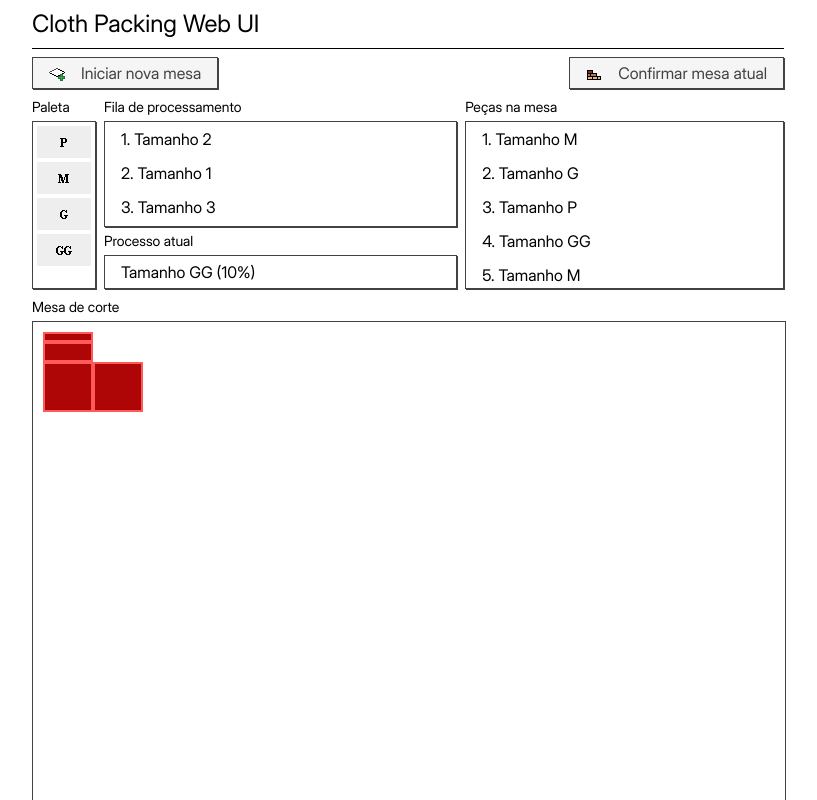
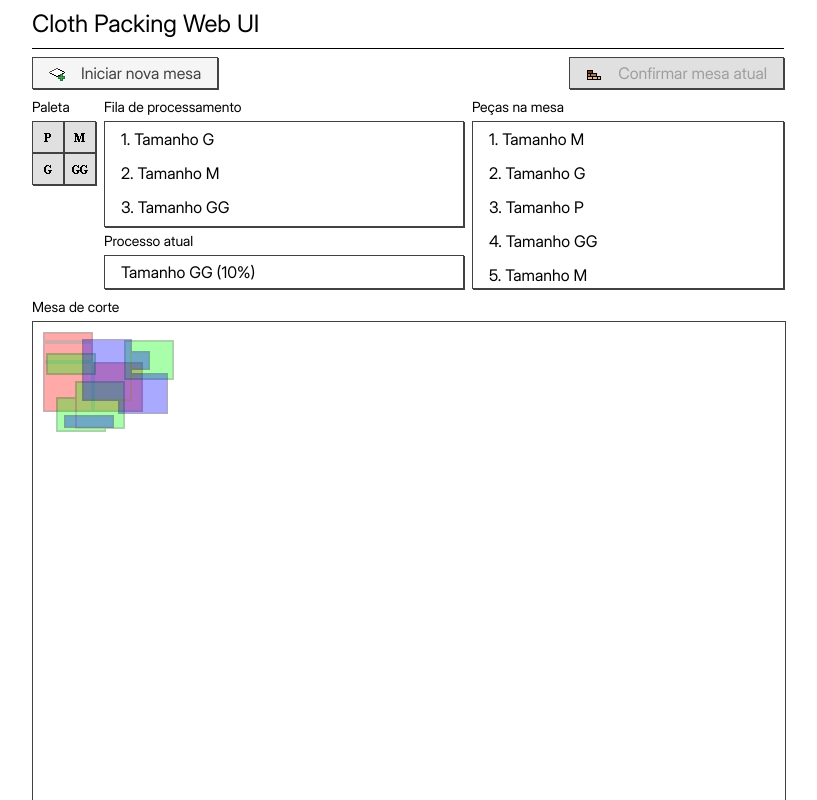
Before and after one commit to lucas-bortoli/clothing-packing-web-ui, a Preact app: page / in a window 1280 px wide. Shown: the whole page, without its empty margins (232-1049 px from the left). Built offline with nearby package versions, Linux system fonts and the light colour scheme.

Commit message:
Implementar controles e múltiplas camadas

```diff
--- a/package.json
+++ b/package.json
@@ -15,6 +15,8 @@
     "@preact/preset-vite": "^2.9.1",
     "autoprefixer": "^10.4.20",
     "postcss": "^8.4.47",
+    "prettier": "^3.3.3",
+    "prettier-plugin-tailwindcss": "^0.6.8",
     "tailwindcss": "^3.4.14",
     "typescript": "~5.6.2",
     "vite": "^5.4.9"
--- a/src/ApiClient.ts
+++ b/src/ApiClient.ts
@@ -1,6 +1,16 @@
 const BASE_URL = `${location.protocol}//${location.hostname}:8000`;
 
 export type ShirtSize = "P" | "M" | "G" | "GG";
+
+export interface Rect {
+  /** Identificador de qual peça este retângulo pertence */
+  clothingId: string;
+
+  x: number;
+  y: number;
+  width: number;
+  height: number;
+}
 
 export interface TableState {
   /** ID do pedido/mesa */
@@ -9,16 +19,14 @@ export interface TableState {
   width: number;
   height: number;
 
-  /** Lista de todos os retângulos dispostos na mesa */
-  rects: {
-    /** Identificador de qual peça este retângulo pertence */
-    clothingId: string;
+  /** Lista de todos os retângulos dispostos na mesa pelo algoritmo Max Rects */
+  maxRects: Rect[];
 
-    x: number;
-    y: number;
-    width: number;
-    height: number;
-  }[];
+  /** Lista de todos os retângulos dispostos na mesa pelo algoritmo Skyline */
+  skyline: Rect[];
+
+  /** Lista de todos os retângulos dispostos na mesa pelo algoritmo Guillotine */
+  guillotine: Rect[];
 }
 
 export const table = {
--- a/src/Components/Icon.tsx
+++ b/src/Components/Icon.tsx
@@ -65,7 +65,7 @@ interface IconProps extends JSX.HTMLAttributes<HTMLImageElement> {
 
 export default function Icon(props: IconProps) {
   const size = props.size ?? 16;
-
+  const style = (props.style ?? {}) as object;
   return (
     <img
       {...props}
@@ -75,6 +75,7 @@ export default function Icon(props: IconProps) {
       style={{
         fontSize: `${size}px`,
         height: `${size}px`,
+        ...style,
       }}
     />
   );
--- a/src/Utils/Color.ts
+++ b/src/Utils/Color.ts
@@ -29,7 +29,11 @@ export default class Color {
   }
 
   // Method to convert HSL to RGB
-  private static hslToRgb(h: number, s: number, l: number): { r: number, g: number, b: number } {
+  private static hslToRgb(
+    h: number,
+    s: number,
+    l: number
+  ): { r: number; g: number; b: number } {
     h /= 360;
     s /= 100;
     l /= 100;
@@ -63,14 +67,14 @@ export default class Color {
   }
 
   // Method to convert the Color instance to CSS format
-  toCss(format: 'rgb' | 'rgba' | 'hsl' | 'hsla'): string {
-    if (format === 'rgb') {
+  toCss(format: "rgb" | "rgba" | "hsl" | "hsla"): string {
+    if (format === "rgb") {
       return `rgb(${this.r}, ${this.g}, ${this.b})`;
-    } else if (format === 'rgba') {
+    } else if (format === "rgba") {
       return `rgba(${this.r}, ${this.g}, ${this.b}, ${this.a})`;
-    } else if (format === 'hsl' || format === 'hsla') {
+    } else if (format === "hsl" || format === "hsla") {
       const { h, s, l } = Color.rgbToHsl(this.r, this.g, this.b);
-      if (format === 'hsl') {
+      if (format === "hsl") {
         return `hsl(${h}, ${s}%, ${l}%)`;
       } else {
         return `hsla(${h}, ${s}%, ${l}%, ${this.a})`;
@@ -87,16 +91,23 @@ export default class Color {
     const b = color.b / 255;
 
     // Apply the gamma correction to convert sRGB to linear RGB
-    const rLinear = r <= 0.03928 ? r / 12.92 : Math.pow((r + 0.055) / 1.055, 2.4);
-    const gLinear = g <= 0.03928 ? g / 12.92 : Math.pow((g + 0.055) / 1.055, 2.4);
-    const bLinear = b <= 0.03928 ? b / 12.92 : Math.pow((b + 0.055) / 1.055, 2.4);
+    const rLinear =
+      r <= 0.03928 ? r / 12.92 : Math.pow((r + 0.055) / 1.055, 2.4);
+    const gLinear =
+      g <= 0.03928 ? g / 12.92 : Math.pow((g + 0.055) / 1.055, 2.4);
+    const bLinear =
+      b <= 0.03928 ? b / 12.92 : Math.pow((b + 0.055) / 1.055, 2.4);
 
     // Calculate the relative luminance
     return 0.2126 * rLinear + 0.7152 * gLinear + 0.0722 * bLinear;
   }
 
   // Method to convert RGB to HSL
-  private static rgbToHsl(r: number, g: number, b: number): { h: number, s: number, l: number } {
+  private static rgbToHsl(
+    r: number,
+    g: number,
+    b: number
+  ): { h: number; s: number; l: number } {
     r /= 255;
     g /= 255;
     b /= 255;
@@ -113,10 +124,18 @@ export default class Color {
       s = l > 0.5 ? d / (2 - max - min) : d / (max + min);
 
       switch (max) {
-        case r: h = (g - b) / d + (g < b ? 6 : 0); break;
-        case g: h = (b - r) / d + 2; break;
-        case b: h = (r - g) / d + 4; break;
-        default: h = 0; break;
+        case r:
+          h = (g - b) / d + (g < b ? 6 : 0);
+          break;
+        case g:
+          h = (b - r) / d + 2;
+          break;
+        case b:
+          h = (r - g) / d + 4;
+          break;
+        default:
+          h = 0;
+          break;
       }
 
       h /= 6;
@@ -127,6 +146,46 @@ export default class Color {
       s: Math.round(s * 100),
       l: Math.round(l * 100),
     };
+  }
+
+  // Method to adjust brightness
+  adjustBrightness(factor: number): Color {
+    const r = Math.min(255, Math.max(0, this.r * factor));
+    const g = Math.min(255, Math.max(0, this.g * factor));
+    const b = Math.min(255, Math.max(0, this.b * factor));
+    return new Color(r, g, b, this.a);
+  }
+
+  // Method to adjust contrast
+  adjustContrast(scale: number): Color {
+    const midpoint = 128;
+    const r = Math.min(
+      255,
+      Math.max(0, (this.r - midpoint) * scale + midpoint)
+    );
+    const g = Math.min(
+      255,
+      Math.max(0, (this.g - midpoint) * scale + midpoint)
+    );
+    const b = Math.min(
+      255,
+      Math.max(0, (this.b - midpoint) * scale + midpoint)
+    );
+    return new Color(r, g, b, this.a);
+  }
+
+  // Method to adjust hue
+  adjustHue(degrees: number): Color {
+    const { h, s, l } = Color.rgbToHsl(this.r, this.g, this.b);
+    const newHue = (h + degrees) % 360;
+    return Color.fromHsl(newHue, s, l);
+  }
+
+  // Method to adjust luminance
+  adjustLuminance(targetLuminance: number): Color {
+    const { l } = Color.rgbToHsl(this.r, this.g, this.b);
+    const scale = targetLuminance / l;
+    return this.adjustBrightness(scale);
   }
 }
 
@@ -143,14 +202,16 @@ export function generateRandomPastelColor(key: string): Color {
   const hash = hashStringToNumber(key);
 
   // Use the hash to generate random RGB values between 128 and 255 for pastel colors
-  const r = 128 + (hash & 0xFF) % 128;
-  const g = 128 + ((hash >> 8) & 0xFF) % 128;
-  const b = 128 + ((hash >> 16) & 0xFF) % 128;
+  const r = 128 + ((hash & 0xff) % 128);
+  const g = 128 + (((hash >> 8) & 0xff) % 128);
+  const b = 128 + (((hash >> 16) & 0xff) % 128);
 
   return Color.fromRgb(r, g, b);
 }
 
-export function determineTextColorFromBackground(backgroundColor: Color): "light-text" | "dark-text" {
+export function determineTextColorFromBackground(
+  backgroundColor: Color
+): "light-text" | "dark-text" {
   // Calculate the relative luminance of the background color
   const luminance = backgroundColor.calculateLuminance(backgroundColor);
 
--- a/src/main.tsx
+++ b/src/main.tsx
@@ -1,89 +1,144 @@
 import { render } from "preact";
+import { useState } from "preact/hooks";
+import { Rect, ShirtSize } from "./ApiClient";
+import Button, { IconButton } from "./Components/Button";
+import Icon from "./Components/Icon";
 import "./index.css";
-import Button, { IconButton } from "./Components/Button";
-import Checkbox from "./Components/Checkbox";
-import Icon from "./Components/Icon";
-import { useState } from "preact/hooks";
-import doSwitch from "./Utils/SwitchExpression";
+import Color from "./Utils/Color";
+import Run from "./Utils/Run";
+import * as apiClient from "./ApiClient";
 
-enum ShirtSize {
-  P,
-  M,
-  G,
-  GG,
-}
+const ShirtSizes = [
+  { iconName: "SizeP", size: "P" satisfies ShirtSize },
+  { iconName: "SizeM", size: "M" satisfies ShirtSize },
+  { iconName: "SizeG", size: "G" satisfies ShirtSize },
+  { iconName: "SizeGG", size: "GG" satisfies ShirtSize },
+] as const;
 
-interface Rect {
-  x: number;
-  y: number;
-  width: number;
-  height: number;
+enum Algorithm {
+  MaxRects,
+  Skyline,
+  Guillotine,
 }
 
 function App() {
-  const [processQueue, setProcessQueue] = useState<ShirtSize[]>([
-    ShirtSize.G,
-    ShirtSize.M,
-    ShirtSize.GG,
-    ShirtSize.P,
+  const [processQueue, setProcessQueue] = useState<ShirtSize[]>(["G", "M", "GG", "P"]);
+
+  const [rectsMaxRects, setRectsMaxRects] = useState<Rect[]>([
+    { clothingId: "a", x: 10, y: 10, width: 50, height: 10 },
+    { clothingId: "a", x: 10, y: 20, width: 50, height: 20 },
+    { clothingId: "a", x: 10, y: 40, width: 50, height: 50 },
+    { clothingId: "a", x: 60, y: 40, width: 50, height: 50 },
   ]);
 
-  const [rects, setRects] = useState<Rect[]>([
-    { x: 10, y: 10, width: 50, height: 10 },
-    { x: 10, y: 20, width: 50, height: 20 },
-    { x: 10, y: 40, width: 50, height: 50 },
-    { x: 60, y: 40, width: 50, height: 50 },
+  const [rectsSkyline, setRectsSkyline] = useState<Rect[]>([
+    { clothingId: "a", x: 23, y: 75, width: 50, height: 35 },
+    { clothingId: "a", x: 91, y: 18, width: 50, height: 40 },
+    { clothingId: "a", x: 42, y: 59, width: 50, height: 48 },
+    { clothingId: "a", x: 13, y: 31, width: 50, height: 22 },
   ]);
 
+  const [rectsGuillotine, setRectsGuillotine] = useState<Rect[]>([
+    { clothingId: "a", x: 67, y: 29, width: 50, height: 19 },
+    { clothingId: "a", x: 85, y: 51, width: 50, height: 41 },
+    { clothingId: "a", x: 31, y: 93, width: 50, height: 13 },
+    { clothingId: "a", x: 49, y: 17, width: 50, height: 62 },
+  ]);
+
+  const [visibleAlgos, setVisibleAlgos] = useState<Set<Algorithm>>(
+    new Set([Algorithm.Guillotine, Algorithm.MaxRects, Algorithm.Skyline]),
+  );
+
+  const [currentOrder, setCurrentOrder] = useState<string | null>(null);
+  const [isMutationPending, setIsMutationPending] = useState(false);
+  async function refreshTableStatus() {
+    const state = await apiClient.table.getState(currentOrder!);
+    setRectsGuillotine(state.guillotine);
+    setRectsMaxRects(state.maxRects);
+    setRectsSkyline(state.skyline);
+  }
+
+  const areControlsDisabled = currentOrder === null || isMutationPending;
+
   return (
-    <div class="w-full h-full max-w-screen-md mx-auto flex flex-col gap-2 p-2 select-none">
+    <div class="mx-auto flex h-full w-full max-w-screen-md select-none flex-col gap-2 p-2">
       <h1 class="text-2xl">Cloth Packing Web UI</h1>
       <hr />
-      <div class="justify-between flex gap-1">
-        <Button>
+      <div class="flex justify-between gap-1">
+        <Button disabled={currentOrder !== null} onClick={() => setCurrentOrder("TODO")}>
           <Icon name="NewLayer" />
           Iniciar nova mesa
         </Button>
-        <Button>
+        <Button disabled={areControlsDisabled} onClick={() => setCurrentOrder(null)}>
           <Icon name="Build" />
           Confirmar mesa atual
         </Button>
       </div>
-      <div class="flex gap-2 h-48">
-        <div class="flex flex-col gap-1 h-full w-16">
+      <div class="flex h-48 gap-2">
+        <div class="flex h-full w-16 flex-col gap-1">
           <label class="text-sm">Paleta</label>
-          <section class="border border-grey-800 shadow-pixel grow overflow-y-scroll p-1">
-            {(["SizeP", "SizeM", "SizeG", "SizeGG"] as const).map((size, i) => {
+          <section class="inline-grid grid-cols-2 grid-rows-2">
+            {ShirtSizes.map((size, i) => {
               return (
-                <div
+                <IconButton
                   key={i}
-                  class="w-full h-8 mb-1 bg-grey-200 active:bg-grey-400 hover:bg-grey-200 cursor-grab border-grey-200 hover:border-grey-800 border inline-flex justify-center items-center"
-                >
-                  <Icon name={size} />
-                </div>
+                  iconName={size.iconName}
+                  disabled={areControlsDisabled}
+                  class="w-full"
+                  onClick={function addIt() {
+                    setProcessQueue([...processQueue, size.size]);
+                  }}
+                />
               );
             })}
           </section>
         </div>
-        <div class="flex flex-col gap-1 h-full grow">
+        <div class="flex h-full grow flex-col gap-1">
           <label class="text-sm">Fila de processamento</label>
-          <section class="border border-grey-800 shadow-pixel grow overflow-y-scroll">
+          <section class="grow overflow-y-scroll border border-grey-800 shadow-pixel">
             {processQueue.map((size, i) => {
               return (
-                <div
-                  key={i}
-                  class="px-4 py-1 hover:bg-grey-200 flex gap-2 items-center group"
-                >
+                <div key={i} class="group flex items-center gap-2 px-4 py-1 hover:bg-grey-200">
                   <span class="grow">
                     {i + 1}. Tamanho {size}
                   </span>
                   <div class="invisible group-hover:visible">
-                    <IconButton iconName="ArrowUp" buttonSize="small" />
-                    <IconButton iconName="ArrowDown" buttonSize="small" />
+                    <IconButton
+                      iconName="ArrowUp"
+                      buttonSize="small"
+                      disabled={areControlsDisabled}
+                      onClick={function moveUp() {
+                        if (i === 0) return;
+                        const newArr = processQueue.slice();
+                        const a = newArr[i];
+                        const b = newArr[i - 1];
+                        newArr[i] = b;
+                        newArr[i - 1] = a;
+                        setProcessQueue(newArr);
+                      }}
+                    />
+                    <IconButton
+                      iconName="ArrowDown"
+                      buttonSize="small"
+                      disabled={areControlsDisabled}
+                      onClick={function moveDown() {
+                        if (i === processQueue.length - 1) return;
+                        const newArr = processQueue.slice();
+                        const a = newArr[i];
+                        const b = newArr[i + 1];
+                        newArr[i] = b;
+                        newArr[i + 1] = a;
+                        setProcessQueue(newArr);
+                      }}
+                    />
                     <IconButton
                       iconName="Delete"
                       buttonSize="small"
                       class="ml-1"
+                      disabled={areControlsDisabled}
+                      onClick={function deleteIt() {
+                        setProcessQueue((qs) => qs.filter((_, j) => j !== i));
+                      }}
                     />
                   </div>
                 </div>
@@ -91,56 +146,133 @@ function App() {
             })}
           </section>
           <label class="text-sm">Processo atual</label>
-          <section class="border border-grey-800 shadow-pixel ">
-            <div class="px-4 py-1 hover:bg-grey-200 flex gap-2 items-center group">
+          <section class="border border-grey-800 shadow-pixel">
+            <div class="group flex items-center gap-2 px-4 py-1 hover:bg-grey-200">
               <span class="grow">Tamanho GG (10%)</span>
             </div>
           </section>
         </div>
-        <div class="flex flex-col gap-1 h-full grow">
+        <div class="flex h-full grow flex-col gap-1">
           <label class="text-sm">Peças na mesa</label>
-          <section class="border border-grey-800 shadow-pixel grow overflow-y-scroll">
-            {(["M", "G", "P", "GG", "M", "P", "M", "M", "G"] as const).map(
-              (size, i) => {
+          <section class="grow overflow-y-scroll border border-grey-800 shadow-pixel">
+            {(["M", "G", "P", "GG", "M", "P", "M", "M", "G"] as const).map((size, i) => {
               return (
-                  <div
-                    key={i}
-                    class="px-4 py-1 hover:bg-grey-200 flex gap-2 items-center group"
-                  >
+                <div key={i} class="group flex items-center gap-2 px-4 py-1 hover:bg-grey-200">
                   <span class="grow">
                     {i + 1}. Tamanho {size}
                   </span>
                   <div class="invisible group-hover:visible">
-                      <IconButton
-                        iconName="Delete"
-                        buttonSize="small"
-                        class="ml-1"
-                      />
+                    <IconButton iconName="Delete" buttonSize="small" class="ml-1" />
                   </div>
                 </div>
               );
-              }
-            )}
+            })}
           </section>
         </div>
       </div>
+      {Run(() => {
+        const algos = [
+          {
+            algo: Algorithm.MaxRects,
+            rects: rectsMaxRects,
+            algoName: "Max Rects",
+            friendlyColor: [255, 0, 0],
+          },
+          {
+            algo: Algorithm.Skyline,
+            rects: rectsSkyline,
+            algoName: "Skyline",
+            friendlyColor: [0, 255, 0],
+          },
+          {
+            algo: Algorithm.Guillotine,
+            rects: rectsGuillotine,
+            algoName: "Guillotine",
+            friendlyColor: [0, 0, 255],
+          },
+        ] as const;
+
+        return (
           <div class="flex flex-col gap-1">
             <label class="text-sm">Mesa de corte</label>
-        <main class="box-content border border-grey-800 w-full aspect-[3/2] relative overflow-clip">
-          {rects.map((rect, i) => (
+            <div class="relative box-content aspect-[3/2] w-full border border-grey-800">
+              {algos.map((algo) => {
+                if (!visibleAlgos.has(algo.algo)) return;
+
+                return (
+                  <main
+                    key={algo.algoName}
+                    class="absolute left-0 top-0 h-full w-full overflow-clip"
+                    style={{ opacity: 1 / visibleAlgos.size }}
+                  >
+                    {algo.rects.map((rect, i) => (
                       <div
                         key={i}
-              class="bg-rustic-red-800 absolute border-2 border-rustic-red-400"
+                        class="absolute border-2 border-rustic-red-400"
                         style={{
                           width: rect.width,
                           height: rect.height,
                           top: rect.y,
                           left: rect.x,
+                          backgroundColor: Color.fromRgb(
+                            algo.friendlyColor[0],
+                            algo.friendlyColor[1],
+                            algo.friendlyColor[2],
+                          ).toCss("hsl"),
+                          borderColor: Color.fromRgb(
+                            algo.friendlyColor[0],
+                            algo.friendlyColor[1],
+                            algo.friendlyColor[2],
+                          )
+                            .adjustBrightness(0.5)
+                            .toCss("hsl"),
                         }}
                       />
                     ))}
                   </main>
+                );
+              })}
             </div>
+            <footer class="flex gap-1">
+              {algos.map((algo) => {
+                function toggle() {
+                  setVisibleAlgos((v) => {
+                    if (v.has(algo.algo) && v.size > 1) {
+                      v.delete(algo.algo);
+                    } else {
+                      v.add(algo.algo);
+                    }
+                    return new Set(v);
+                  });
+                }
+                return (
+                  <Button
+                    key={algo.algoName}
+                    onClick={toggle}
+                    disabled={areControlsDisabled}
+                    style={{
+                      fontWeight: visibleAlgos.has(algo.algo) ? "bold" : "normal",
+                    }}
+                  >
+                    {visibleAlgos.has(algo.algo) && <Icon name="Check" />}
+                    <span
+                      class="inline-block h-4 w-4"
+                      style={{
+                        backgroundColor: Color.fromRgb(
+                          algo.friendlyColor[0],
+                          algo.friendlyColor[1],
+                          algo.friendlyColor[2],
+                        ).toCss("hsl"),
+                      }}
+                    />
+                    {algo.algoName}
+                  </Button>
+                );
+              })}
+            </footer>
+          </div>
+        );
+      })}
     </div>
   );
 }
```
Also changed, not shown: 2 other files (tests, documents, lock files or other folders). Lines whose indentation alone changed are shown as unchanged.
